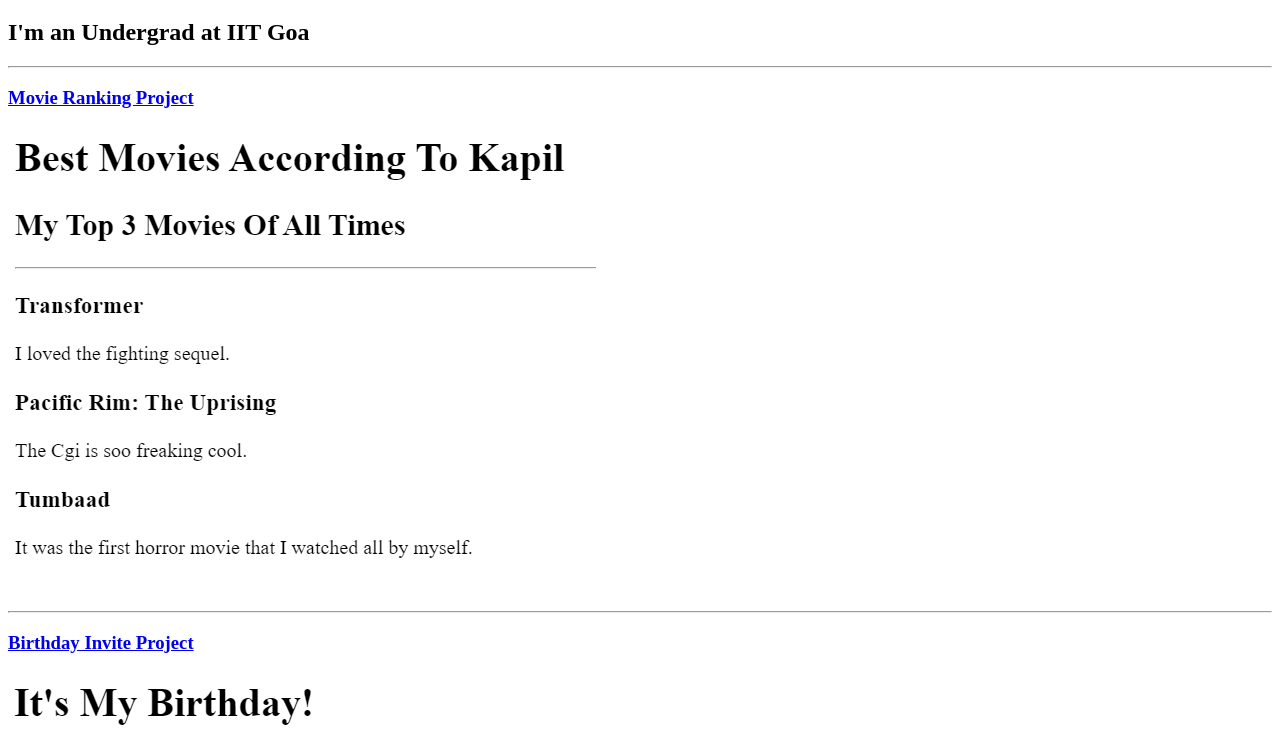
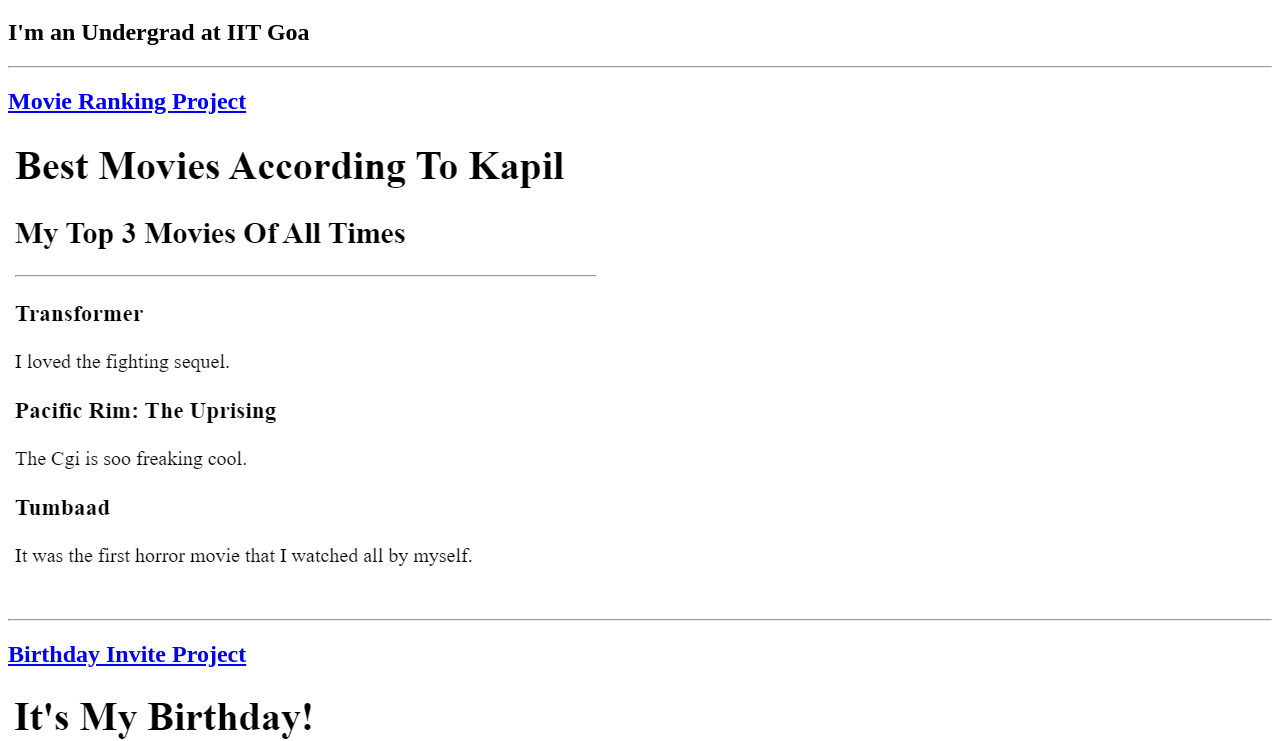
Before and after one commit to knight0711/html-portfolio, a plain HTML site: page index.html in a window 1280 px wide. Shown: the part 61-802 px from the top of the page. Drawn offline with Linux system fonts and the light colour scheme.

Commit message:
Update index.html

```diff
--- a/index.html
+++ b/index.html
@@ -27,13 +27,13 @@ https://developer.mozilla.org/en-US/docs/Web/HTML/Element/img#attr-height -->
         <h2>I'm an Undergrad at IIT Goa</h2>
 
         <hr/>
-        <h3><a href="./public/movie-ranking.html">Movie Ranking Project</a></h3>
+        <h2><a href="./public/movie-ranking.html">Movie Ranking Project</a></h2>
 
         <img src="./assets/images/movies.png" />
 
         <hr/>
 
-        <h3><a href="./public/birthday-invite.html">Birthday Invite Project</a></h3>
+        <h2><a href="./public/birthday-invite.html">Birthday Invite Project</a></h2>
 
         <img src="./assets/images/birthday.png" />
 
```
